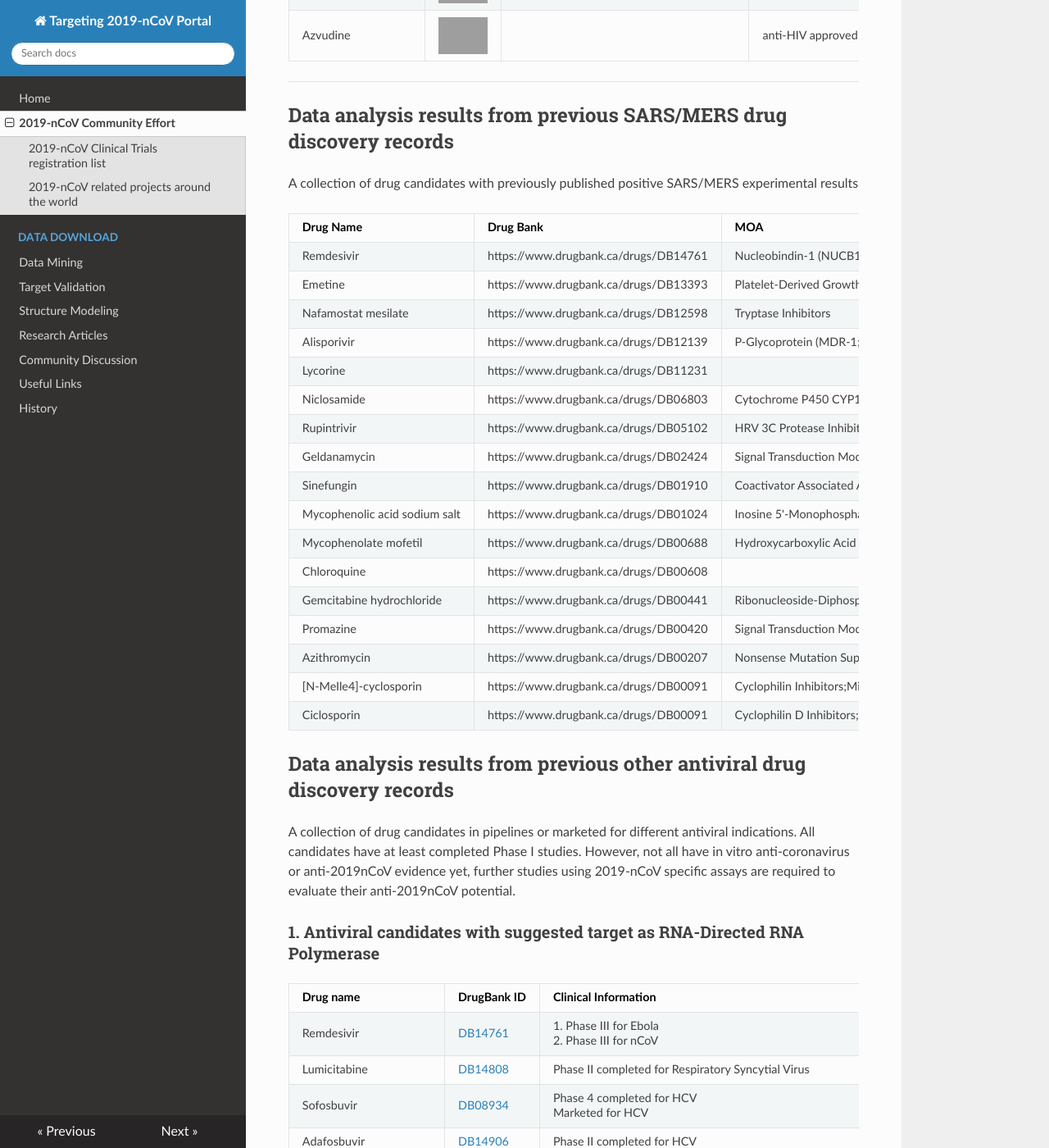
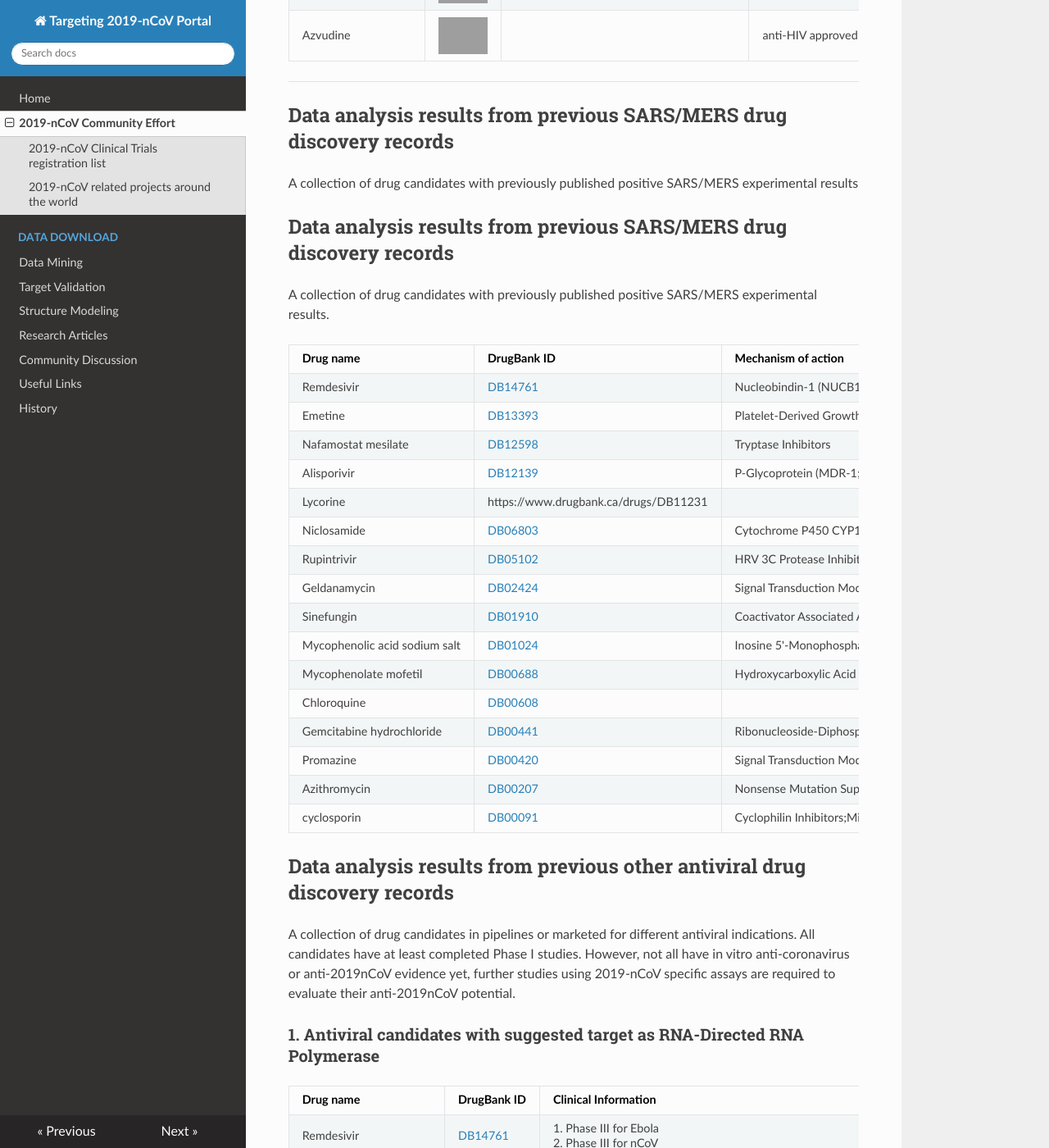
Before and after one commit to GHDDI-AILab/Targeting2019-nCoV, an MkDocs documentation site: the page built from docs/drug_candidates.md, in a window 1280 px wide and 1400 px high, scrolled down 2535 px. Shown: the whole window at 82% size. Built offline with MkDocs 1.6.1, drawn with Linux system fonts in a browser that asks for light colours; nearby versions of some CDN libraries; grey boxes are pictures that could not be loaded.

Commit message:
Update drug_candidates.md

```diff
--- a/docs/drug_candidates.md
+++ b/docs/drug_candidates.md
@@ -68,26 +68,28 @@
 
 A collection of drug candidates with previously published positive SARS/MERS experimental results
 
-|  ﻿Drug Name  | Drug Bank  | MOA  | Experiments  | Methods  | Parameter  | Mean  | Unit  |
+## Data analysis results from previous SARS/MERS drug discovery records
+
+A collection of drug candidates with previously published positive SARS/MERS experimental results.
+
+|  Drug name  | DrugBank ID  | Mechanism of action  | Experimental activity  | Methods  | Measurement  | Value | Unit  |
 | ---- | --- | --- | --- | --- | --- | --- | --- |
-|  Remdesivir  | https://www.drugbank.ca/drugs/DB14761  | Nucleobindin-1 (NUCB1) Inhibitors  | Severe acute respiratory syndrome (SARS-CoV) remission/reduction, IN VITRO  | Viral replication assay  | IC-50  | 1.00E-08  | M  |
-|  Emetine  | https://www.drugbank.ca/drugs/DB13393  | Platelet-Derived Growth Factor (PDGF) Inhibitors;Signal Transduction Modulators;Angiogenesis Inhibitors  | Middle East respiratory syndrome coronavirus (MERS-CoV) remission/reduction, IN VITRO  | Cytopathicity assay  | IC-50  | 1.50E-07  | M  |
-|  Nafamostat mesilate  | https://www.drugbank.ca/drugs/DB12598  | Tryptase Inhibitors  | Middle East respiratory syndrome coronavirus (MERS-CoV) remission/reduction, IN VITRO  | Vero cells (TMPRSS2-expressing) transfected with MERS  | IC-50  | 1.00E-09  | M  |
-|  Alisporivir  | https://www.drugbank.ca/drugs/DB12139  | P-Glycoprotein (MDR-1; ABCB1) Inhibitors;Cyclophilin Inhibitors  | Coronavirus acute respiratory syndrome remission/reduction, IN VITRO  | RNA assay  | IC-50  | 8.00E-07  | M  |
+|  Remdesivir  | [DB14761](https://www.drugbank.ca/drugs/DB14761)  | Nucleobindin-1 (NUCB1) Inhibitors  | Severe acute respiratory syndrome (SARS-CoV) remission/reduction, IN VITRO  | Viral replication assay  | IC-50  | 1.00E-08  | M  |
+|  Emetine  | [DB13393](https://www.drugbank.ca/drugs/DB13393)  | Platelet-Derived Growth Factor (PDGF) Inhibitors;Signal Transduction Modulators;Angiogenesis Inhibitors  | Middle East respiratory syndrome coronavirus (MERS-CoV) remission/reduction, IN VITRO  | Cytopathicity assay  | IC-50  | 1.50E-07  | M  |
+|  Nafamostat mesilate  | [DB12598](https://www.drugbank.ca/drugs/DB12598)  | Tryptase Inhibitors  | Middle East respiratory syndrome coronavirus (MERS-CoV) remission/reduction, IN VITRO  | Vero cells (TMPRSS2-expressing) transfected with MERS  | IC-50  | 1.00E-09  | M  |
+|  Alisporivir  | [DB12139](https://www.drugbank.ca/drugs/DB12139)  | P-Glycoprotein (MDR-1; ABCB1) Inhibitors;Cyclophilin Inhibitors  | Coronavirus acute respiratory syndrome remission/reduction, IN VITRO  | RNA assay  | IC-50  | 8.00E-07  | M  |
 |  Lycorine  | https://www.drugbank.ca/drugs/DB11231  |   | Severe acute respiratory syndrome (SARS-CoV) remission/reduction, IN VITRO  | Dye assay  | IC-50  | 1.57E-08  | M  |
-|  Niclosamide  | https://www.drugbank.ca/drugs/DB06803  | Cytochrome P450 CYP1A2 Inhibitors;Quorum Sensing (Pseudomonas aeruginosa) Inhibitors;Neuropeptide Y4 (NPY Y4) Receptor Positive Allosteric Modulators;Autophagy Inducers;Wnt Signaling Inhibitors  | Severe acute respiratory syndrome (SARS-CoV) remission/reduction, IN VITRO  | Cytopathicity assay  | IC-50  | 1.00E-07  | M  |
-|  Rupintrivir  | https://www.drugbank.ca/drugs/DB05102  | HRV 3C Protease Inhibitors  | Coronavirus acute respiratory syndrome remission/reduction, IN VITRO  | Viral replication assay  | IC-50  | 3.00E-07  | M  |
-|  Geldanamycin  | https://www.drugbank.ca/drugs/DB02424  | Signal Transduction Modulators;Heat Shock Protein 90 (Hsp90) Inhibitors  | Severe acute respiratory syndrome (SARS-CoV) remission/reduction, IN VITRO  |   | IC-50  | 9.10E-07  | M  |
-|  Sinefungin  | https://www.drugbank.ca/drugs/DB01910  | Coactivator Associated Arginine Methyltransferase 1 (CARM1; PRMT4) Inhibitors;Histone-Lysine N-Methyltransferase SETD7 (SET7/9) Inhibitors;Protein-L-Isoaspartate(D-Aspartate) O-Methyltransferase (PCMT1; PIMT) Inhibitors;Epigenetic Modifier Modulators  | Replicase Polyprotein 1ab (pp1ab) (SARS) inhibition, IN VITRO  |   | IC-50  | 3.83E-07  | M  |
-|  Mycophenolic acid sodium salt  | https://www.drugbank.ca/drugs/DB01024  | Inosine 5'-Monophosphate Dehydrogenase (IMPDH) Inhibitors  | Middle East respiratory syndrome coronavirus (MERS-CoV) remission/reduction, IN VITRO  | Cytopathicity assay  | IC-50  | 1.70E-07  | M  |
-|  Mycophenolate mofetil  | https://www.drugbank.ca/drugs/DB00688  | Hydroxycarboxylic Acid Receptor 2 (HCAR2; NIACR1; GPR109A) Agonists;Signal Transduction Modulators;Inosine 5'-Monophosphate Dehydrogenase (IMPDH) Inhibitors  | Coronavirus acute respiratory syndrome remission/reduction, IN VITRO  | Viral replication assay  | IC-50  | 2.30E-07  | M  |
-|  Chloroquine  | https://www.drugbank.ca/drugs/DB00608  |   | Coronavirus acute respiratory syndrome remission/reduction, IN VITRO  |   | IC-50  | 8.00E-10  | M  |
-|  Gemcitabine hydrochloride  | https://www.drugbank.ca/drugs/DB00441  | Ribonucleoside-Diphosphate Reductase Inhibitors;Pyrimidine Antagonists  | Coronavirus acute respiratory syndrome remission/reduction, IN VITRO  | Cytopathicity assay  | IC-50  | 4.40E-07  | M  |
-|  Promazine  | https://www.drugbank.ca/drugs/DB00420  | Signal Transduction Modulators;Dopamine Receptor Antagonists  | Coronavirus acute respiratory syndrome remission/reduction, IN VITRO  | Cytopathicity assay  | MIC  | 1.00E-07  | M  |
-|  Azithromycin  | https://www.drugbank.ca/drugs/DB00207  | Nonsense Mutation Suppressors;50S Ribosomal Protein Inhibitors  | Middle East respiratory syndrome coronavirus (MERS-CoV) remission/reduction, IN VITRO  | Luciferine/luciferase assay  | IC-50  | 1.00E-07  | M  |
-|  [N-MeIle4]-cyclosporin  | https://www.drugbank.ca/drugs/DB00091  | Cyclophilin Inhibitors;Mitochondrial Permeability Transition (MPT) Inhibitors  | Coronavirus acute respiratory syndrome remission/reduction, IN VITRO  | RNA assay  | IC-50  | 8.00E-07  | M  |
-|  Ciclosporin  | https://www.drugbank.ca/drugs/DB00091  | Cyclophilin D Inhibitors;Signal Transduction Modulators;Serine/Threonine-Protein Phosphatase 2B (PPP3CC; PP2Bgamma; Calcineurin) Inhibitors;INS Expression Inhibitors  | Coronavirus acute respiratory syndrome remission/reduction, IN VITRO  | RNA assay  | IC-50  | 9.00E-07  | M  |
-
+|  Niclosamide  | [DB06803](https://www.drugbank.ca/drugs/DB06803)  | Cytochrome P450 CYP1A2 Inhibitors;Quorum Sensing (Pseudomonas aeruginosa) Inhibitors;Neuropeptide Y4 (NPY Y4) Receptor Positive Allosteric Modulators;Autophagy Inducers;Wnt Signaling Inhibitors  | Severe acute respiratory syndrome (SARS-CoV) remission/reduction, IN VITRO  | Cytopathicity assay  | IC-50  | 1.00E-07  | M  |
+|  Rupintrivir  | [DB05102](https://www.drugbank.ca/drugs/DB05102)  | HRV 3C Protease Inhibitors  | Coronavirus acute respiratory syndrome remission/reduction, IN VITRO  | Viral replication assay  | IC-50  | 3.00E-07  | M  |
+|  Geldanamycin  | [DB02424](https://www.drugbank.ca/drugs/DB02424)  | Signal Transduction Modulators;Heat Shock Protein 90 (Hsp90) Inhibitors  | Severe acute respiratory syndrome (SARS-CoV) remission/reduction, IN VITRO  |   | IC-50  | 9.10E-07  | M  |
+|  Sinefungin  | [DB01910](https://www.drugbank.ca/drugs/DB01910)  | Coactivator Associated Arginine Methyltransferase 1 (CARM1; PRMT4) Inhibitors;Histone-Lysine N-Methyltransferase SETD7 (SET7/9) Inhibitors;Protein-L-Isoaspartate(D-Aspartate) O-Methyltransferase (PCMT1; PIMT) Inhibitors;Epigenetic Modifier Modulators  | Replicase Polyprotein 1ab (pp1ab) (SARS) inhibition, IN VITRO  |   | IC-50  | 3.83E-07  | M  |
+|  Mycophenolic acid sodium salt  | [DB01024](https://www.drugbank.ca/drugs/DB01024)  | Inosine 5'-Monophosphate Dehydrogenase (IMPDH) Inhibitors  | Middle East respiratory syndrome coronavirus (MERS-CoV) remission/reduction, IN VITRO  | Cytopathicity assay  | IC-50  | 1.70E-07  | M  |
+|  Mycophenolate mofetil  | [DB00688](https://www.drugbank.ca/drugs/DB00688)  | Hydroxycarboxylic Acid Receptor 2 (HCAR2; NIACR1; GPR109A) Agonists;Signal Transduction Modulators;Inosine 5'-Monophosphate Dehydrogenase (IMPDH) Inhibitors  | Coronavirus acute respiratory syndrome remission/reduction, IN VITRO  | Viral replication assay  | IC-50  | 2.30E-07  | M  |
+|  Chloroquine  | [DB00608](https://www.drugbank.ca/drugs/DB00608)  |   | Coronavirus acute respiratory syndrome remission/reduction, IN VITRO  |   | IC-50  | 8.00E-10  | M  |
+|  Gemcitabine hydrochloride  | [DB00441](https://www.drugbank.ca/drugs/DB00441)  | Ribonucleoside-Diphosphate Reductase Inhibitors;Pyrimidine Antagonists  | Coronavirus acute respiratory syndrome remission/reduction, IN VITRO  | Cytopathicity assay  | IC-50  | 4.40E-07  | M  |
+|  Promazine  | [DB00420](https://www.drugbank.ca/drugs/DB00420)  | Signal Transduction Modulators;Dopamine Receptor Antagonists  | Coronavirus acute respiratory syndrome remission/reduction, IN VITRO  | Cytopathicity assay  | MIC  | 1.00E-07  | M  |
+|  Azithromycin  | [DB00207](https://www.drugbank.ca/drugs/DB00207)  | Nonsense Mutation Suppressors;50S Ribosomal Protein Inhibitors  | Middle East respiratory syndrome coronavirus (MERS-CoV) remission/reduction, IN VITRO  | Luciferine/luciferase assay  | IC-50  | 1.00E-07  | M  |
+|  cyclosporin  | [DB00091](https://www.drugbank.ca/drugs/DB00091)  | Cyclophilin Inhibitors;Mitochondrial Permeability Transition (MPT) Inhibitors  | Coronavirus acute respiratory syndrome remission/reduction, IN VITRO  | RNA assay  | IC-50  | 8.00E-07  | M  |
 
 ## Data analysis results from previous other antiviral drug discovery records
 
```
